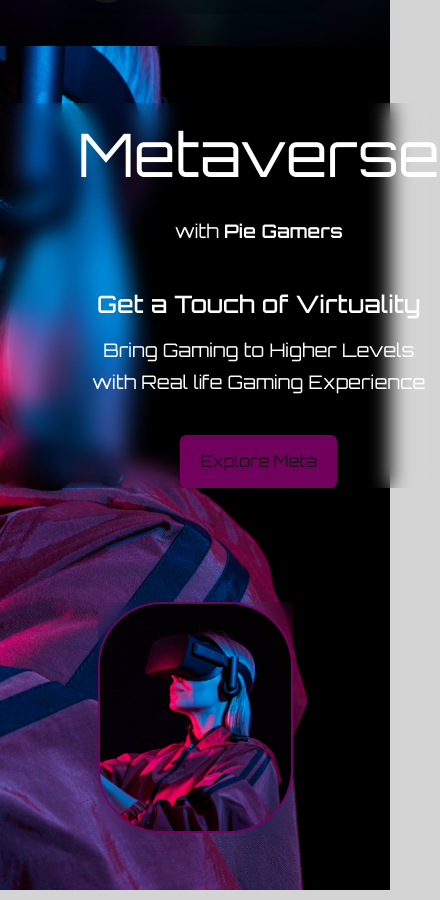
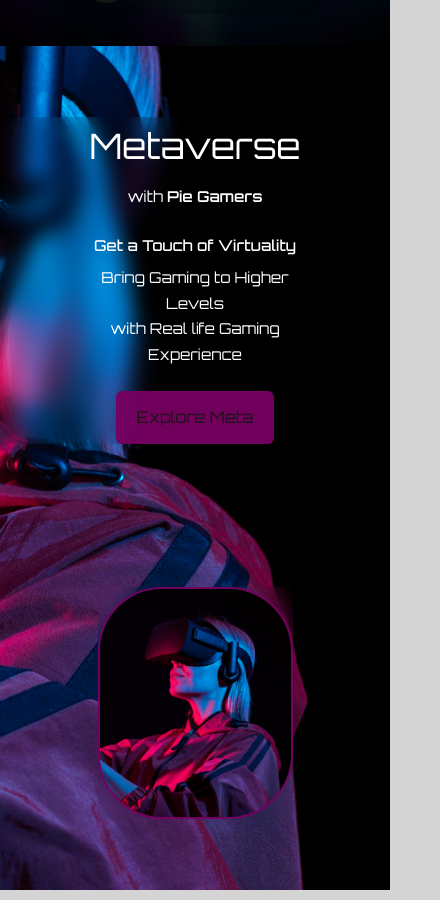
Before and after one commit to dhairyajain571/pie-gammers, a React (Create React App) app: page / in a window 390 px wide. Shown: the part 798-1698 px from the top of the page, 440 px wide, since content can reach past the window. Built offline with nearby package versions, Linux system fonts and the light colour scheme.

Commit message:
responsive

```diff
--- a/src/components/metaverse/meta.css
+++ b/src/components/metaverse/meta.css
@@ -33,6 +33,7 @@ img:hover{
     margin-top: auto;
     margin-bottom: auto;
     padding-left: 20%;
+    padding-right: 20%;
     backdrop-filter: blur(10px);
     margin-right: auto;
 }
@@ -70,7 +71,19 @@ img:hover{
 
         grid-template-columns:1fr;
         text-align: center;
+    }
+    .meta__content h1 {
+        font-size: 35px;
 
+    }
+
+    .meta__content h2 {
+        font-size: 15px;
+
+    }
+
+    .meta__content h3 {
+        font-size: 15px;
 
     }
    }
```
